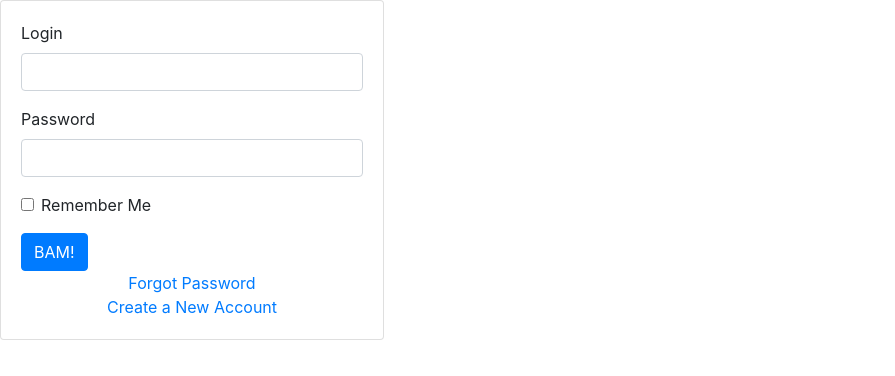
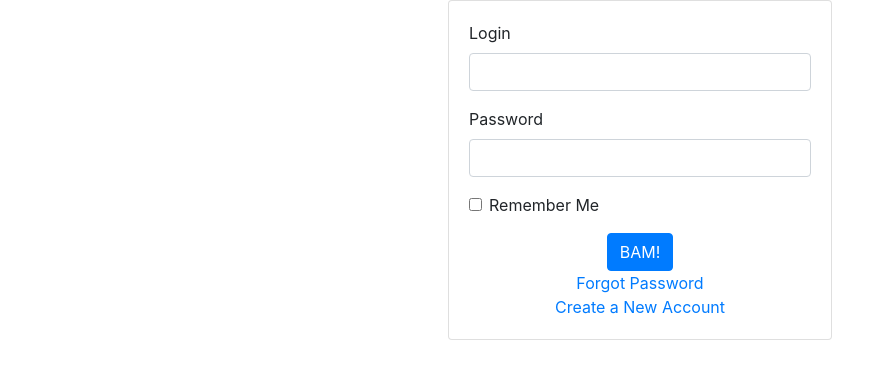
Before and after one commit to Hello-World-Purdue/hw21-frontend, a Next.js app: page /auth/login in a window 1280 px wide. Shown: the top 376 px of the page, without its empty margins (0-895 px from the left). Built offline with nearby package versions, Linux system fonts and the light colour scheme.

Commit message:
outsourced submit button, centered elements (need to use classes instead of inline styling)

```diff
--- /dev/null
+++ b/components/button.tsx
@@ -0,0 +1,12 @@
+import { Button } from 'react-bootstrap';
+import "bootstrap/dist/css/bootstrap.min.css";
+
+const CustomButton: React.FC<{ type: string }> = (props) => {
+	return (
+		<Button type={props.type}>
+			{props.children}
+		</Button>
+	);
+}
+
+export default CustomButton;
--- a/pages/auth/login.tsx
+++ b/pages/auth/login.tsx
@@ -1,9 +1,20 @@
 import { Form, Button, Card } from "react-bootstrap";
 import "bootstrap/dist/css/bootstrap.min.css";
+import classes from "../../styles/forms.module.css";
+
+import CustomButton from "../../components/button";
 
 function Login() {
 	return (
-		<Card style={{ width: "30%", padding: '20px' }}>
+		<div
+			style={{
+				height: "100%",
+				display: "flex",
+				alignItems: "center",
+				justifyContent: "center",
+			}}
+		>
+			<Card style={{ width: "30%", padding: "20px" }}>
 				<Form>
 					<Form.Group>
 						<Form.Label>Login</Form.Label>
@@ -19,14 +30,23 @@ function Login() {
 						<Form.Check type="checkbox" label="Remember Me" />
 					</Form.Group>
 
-				<Button type="submit">BAM!</Button>
+					<div style={{ display: 'flex', justifyContent: 'center' }}>
+						<CustomButton type="submit">BAM!</CustomButton>
+					</div>
 				</Form>
 
-			<div style={{ textAlign: 'center', display: 'flex', flexDirection: 'column' }}>
+				<div
+					style={{
+						textAlign: "center",
+						display: "flex",
+						flexDirection: "column",
+					}}
+				>
 					<a href="/forgot">Forgot Password</a>
 					<a href="/auth/signup">Create a New Account</a>
 				</div>
 			</Card>
+		</div>
 	);
 }
 
--- /dev/null
+++ b/styles/forms.module.css
@@ -0,0 +1,6 @@
+.signupform,
+.loginform {
+    width: "30%";
+    padding: '20px';
+    margin: 'auto'
+}
```
Also changed, not shown: pages/auth/signup.tsx (+23 -3 lines). Lines whose indentation alone changed are shown as unchanged.
